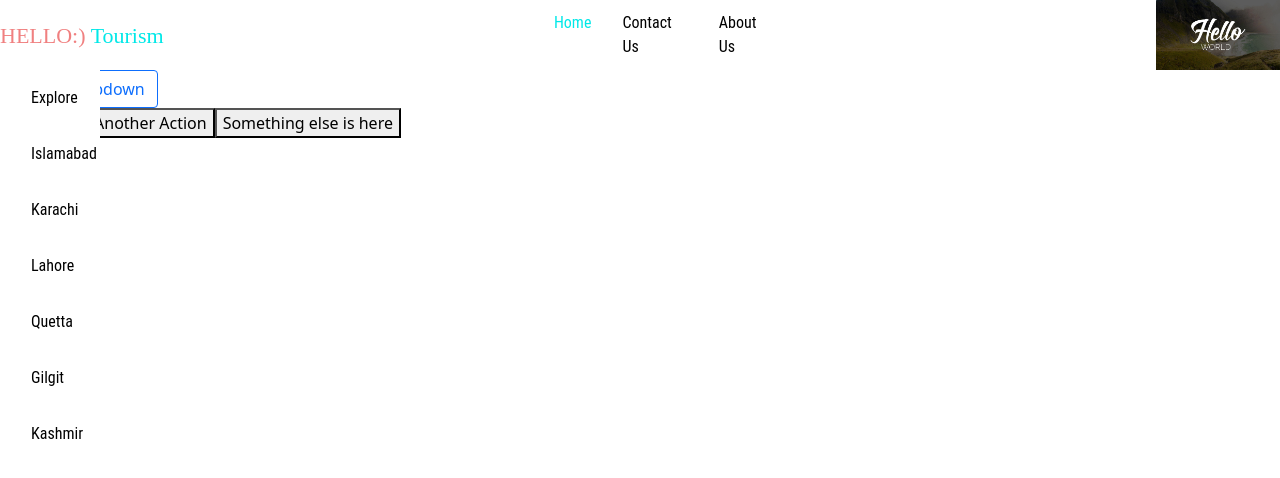
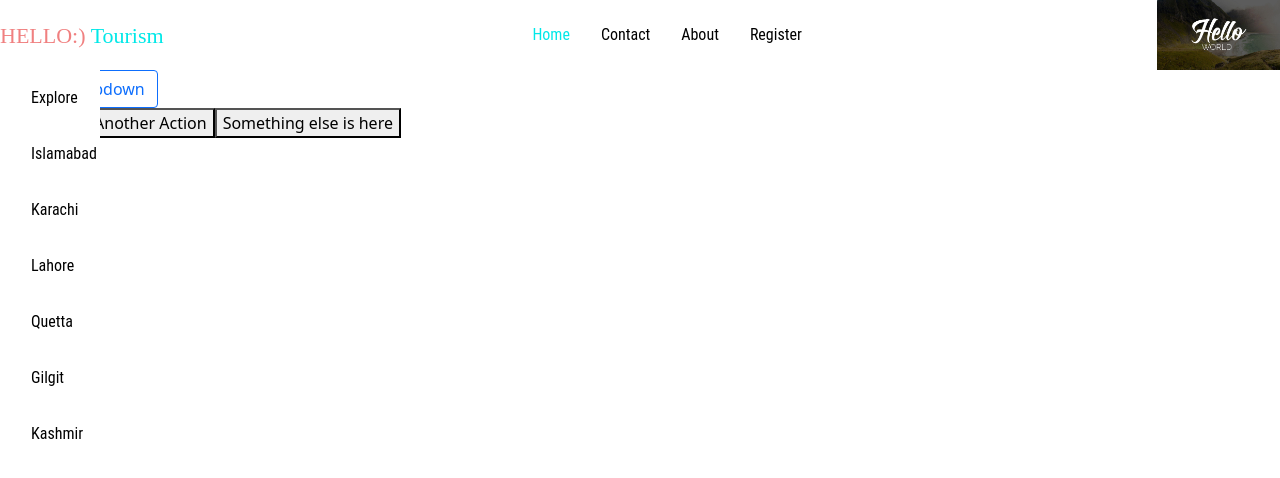
Before and after one commit to Hammad0010/angular, an Angular app: page /no in a window 1280 px wide. Shown: the top 478 px of the page. Built offline with nearby package versions, Linux system fonts and the light colour scheme.

Commit message:
Update app.component.html

```diff
--- a/src/app/app.component.html
+++ b/src/app/app.component.html
@@ -19,6 +19,7 @@
             <div class="dropdown-menu" aria-labelledby="dropdownMenuLink">
                 <a class="dropdown-item" routerLink="explore" routerLinkActive="active" >Explore</a>
                 <a class="dropdown-item" routerLink="islamabad" routerLinkActive="active" >Islamabad Tours</a>
+                <a class="dropdown-item" routerLink="**" routerLinkActive="active" >error</a>
 
             </div>
           </div>
@@ -26,13 +27,16 @@
 
 
             <li class="nav-item " >
-                <a routerLink="contact" routerLinkActive="active" class="nav-link">Contact Us</a>
+                <a routerLink="contact" routerLinkActive="active" class="nav-link">Contact </a>
             </li>
             <li class="nav-item " >
-                <a routerLink="about" routerLinkActive="active" class="nav-link">About Us</a>
+                <a routerLink="about" routerLinkActive="active" class="nav-link">About </a>
+            </li>
+            <li class="nav-item">
+                <a class="nav-link" routerLink="register" routerLinkActive="active" >Register</a>
             </li>
       </ul>
-      <img style="margin-left: 50%;" src="/assets/img/Hello.jpg" height="70px">
+      <img style="margin-left: 45%;" src="/assets/img/Hello.jpg" height="70px">
   </div>
 
 
```
